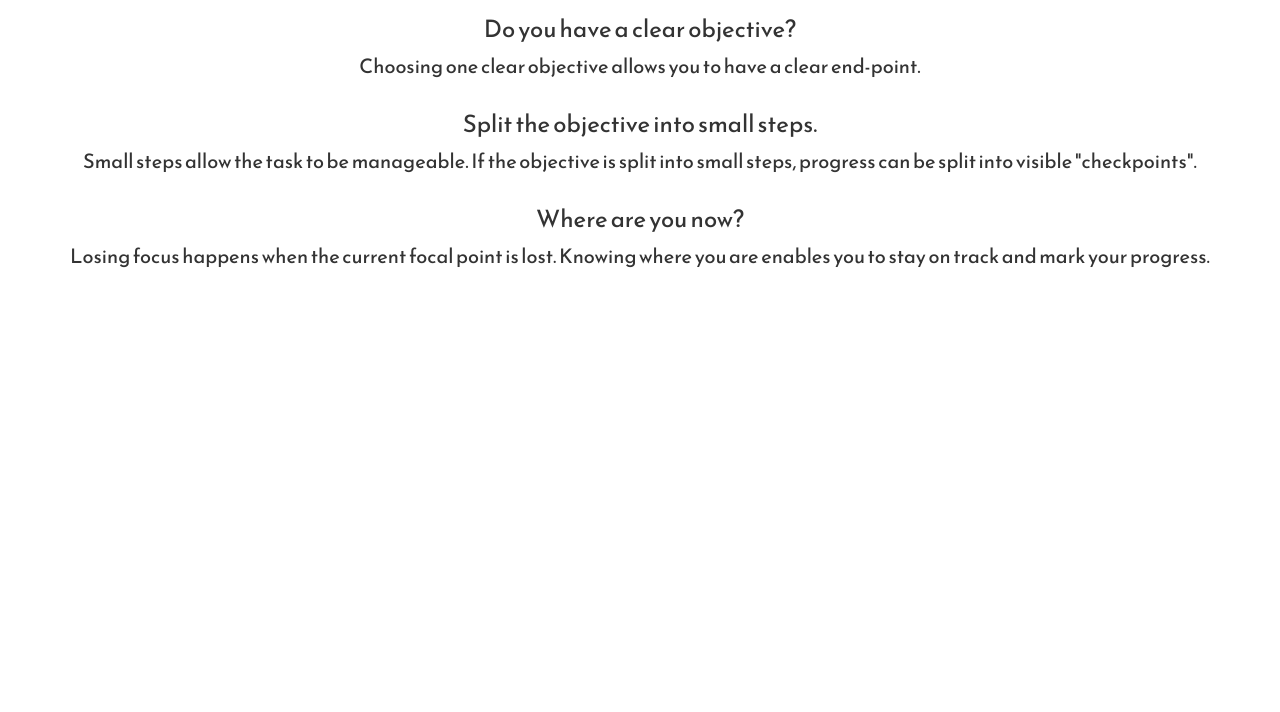
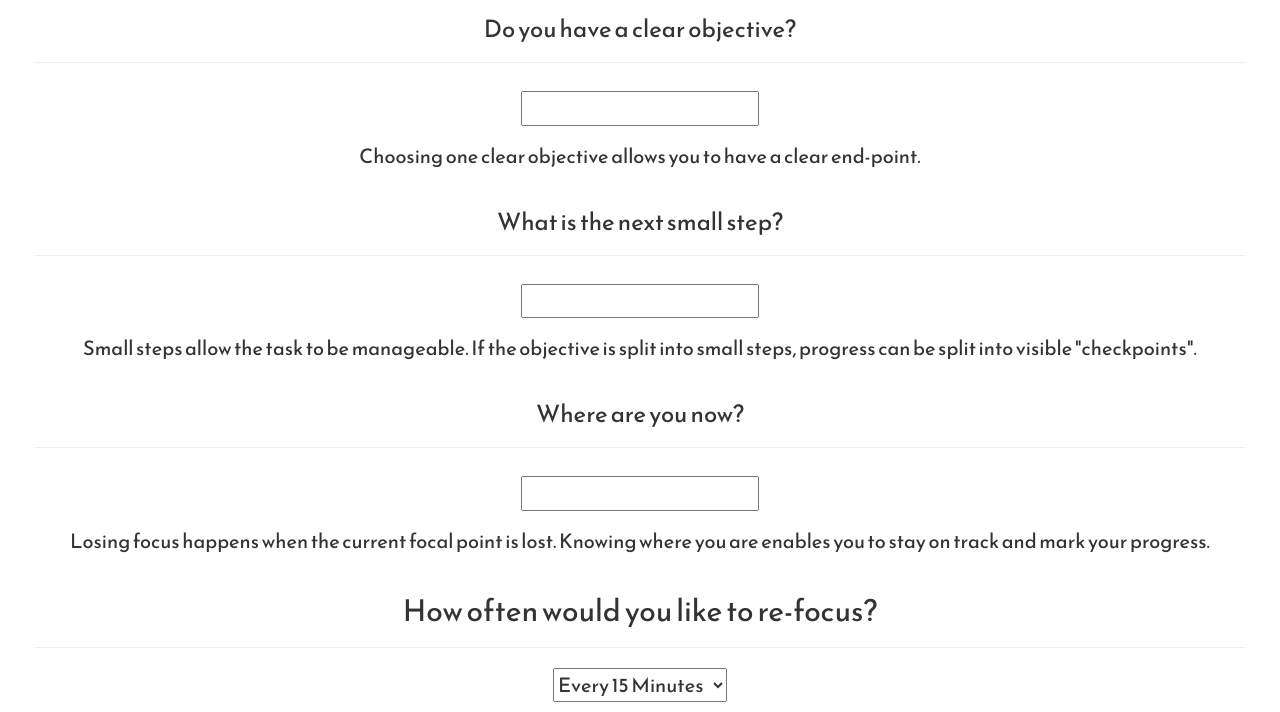
Before and after one commit to Ito-Matsuda/re-focus, a plain HTML site: page index.html in a window 1280 px wide. Shown: the part 120-832 px from the top of the page. Before the commit the page ends 800 px from the top, so only its background shows below. Drawn offline with nearby package versions, Linux system fonts and the light colour scheme.

Commit message:
HTML Content and forms

```diff
--- a/css/style.css
+++ b/css/style.css
@@ -14,6 +14,14 @@ h1 {
 	font-size: 3em;
 }
 
+form {
+	padding: 8px;
+}
+
+p {
+	padding: 8px;
+}
+
 .wrapper {
 	margin: 10px;
 	padding: 10px;
--- a/index.html
+++ b/index.html
@@ -22,7 +22,7 @@
 
 </head>
 
-<body>
+<body onload="hideContent()">
 	<div class="container-fluid wrapper">
 		<div class="row">
 			<div class="col-xs-12">
@@ -31,18 +31,47 @@
 		</div>
 		<div class="col-xs-12 text-center">
 			<h3>Do you have a clear objective?</h4>
+			<hr/>
+			<form>
+				<input type="text" name="objective">
+			</form>
 			<p>Choosing one clear objective allows you to have a clear end-point.</p>
 			<!-- Insert JS Input Element for User Input-->
 		</div>
 		<div class="col-xs-12 text-center">
-			<h3>Split the objective into small steps.</h3>
+			<h3>What is the next small step?</h3>
+			<hr/>
+			<form>
+				<input type="text" name="next-step">
+			</form>
 			<p>Small steps allow the task to be manageable. If the objective is split into small steps, progress can be split into visible "checkpoints".</p>
 		</div>
 		<div class="col-xs-12 text-center">
 			<h3>Where are you now?</h3>
+			<hr/>
+			<form>
+				<input type="text" name="current-point">
+			</form>
 			<p>Losing focus happens when the current focal point is lost. Knowing where you are enables you to stay on track and mark your progress.</p>
 		</div>
+		<div class="col-xs-12 text-center">
+			<h2> How often would you like to re-focus? </h2>
+			<hr/>
+			<select>
+		  		<option value="short">Every 15 Minutes</option>
+		  		<option value="medium">Every 30 Minutes</option>
+		  		<option value="long">Every 45 Minutes</option>
+		  		<option value="super-long">Every 60 Minutes</option>
+			</select>
+		</div>
 	</div>
+
+<!-- Bootstrap JavaScript -->
+	<script src="https://maxcdn.bootstrapcdn.com/bootstrap/3.3.7/js/bootstrap.min.js" integrity="sha384-Tc5IQib027qvyjSMfHjOMaLkfuWVxZxUPnCJA7l2mCWNIpG9mGCD8wGNIcPD7Txa" crossorigin="anonymous"></script>
+
+<!-- jQuery -->
+	<script src="https://cdn.jsdelivr.net/jquery/3.1.1/jquery.min.js"></script>
+
 </body>
 
 </html>
```
